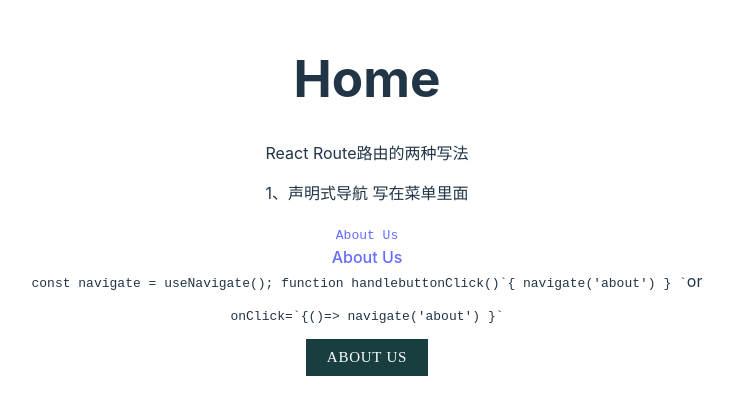
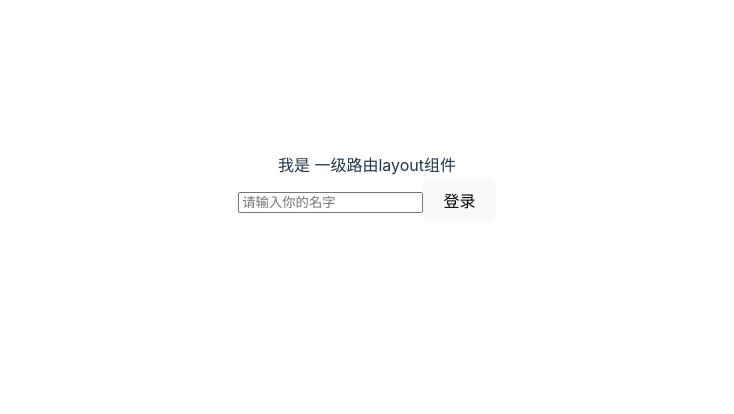
Before and after one commit to liyahuan/react-be-demo, a React (Vite) app: page / in a window 1280 px wide. Shown: the part 204-618 px from the top of the page, without its empty margins (273-1007 px from the left). Built offline with nearby package versions, Linux system fonts and the light colour scheme.

Commit message:
feat: useState and navigate route

```diff
--- a/src/Contact.tsx
+++ b/src/Contact.tsx
@@ -8,4 +8,4 @@
       </div>
     );
   }
-  export default Contact
+  export default Contact;
--- a/src/pages/About/index.tsx
+++ b/src/pages/About/index.tsx
@@ -1,7 +1,7 @@
-function About() {
-  return (
-    <h1>Welcome to yourname</h1>
+function About (){
+  return(
+    <h1>我是内容 about</h1>
   )
 }
 
-export default About
+export default About;
--- /dev/null
+++ b/src/pages/Board/index.tsx
@@ -0,0 +1,12 @@
+import { useParams } from "react-router-dom";
+
+function Board (){
+  const params = useParams();
+  const query = params.query
+  return(
+    <h1>
+      我是内容 Board: {query}
+    </h1>
+  )
+}
+export default Board;
--- a/src/pages/Home/index.tsx
+++ b/src/pages/Home/index.tsx
@@ -15,7 +15,7 @@
         <code><Link to="about">About Us</Link></code>
       </div>
       <Link to="about">About Us</Link>
-       <div>
+      <div>
         <code>
           const navigate = useNavigate();
           function handlebuttonClick()`{`{
@@ -32,6 +32,9 @@
           </code>
         </pre>
       </div>
+      <form action="">
+        <input type="text" />
+      </form>
       <Button  onClick={handlebuttonClick} label="About Us"></Button>
     </div>
   );
--- /dev/null
+++ b/src/pages/Layout/index.tsx
@@ -0,0 +1,37 @@
+import { useState } from "react";
+import { Link, Navigate, Outlet, useNavigate } from "react-router-dom"
+
+function Layout (){
+  const [name, setName] = useState('')
+
+  const navigate = useNavigate();
+  function handlebuttonClick(){
+    event?.preventDefault();
+    navigate(`board${name}`)
+  }
+  return(
+    <div>
+      我是 一级路由layout组件
+      {/* <div>
+        <ul>
+          <li>
+            <Link to='/'>面板</Link>
+            </li>
+          <li>
+          <Link to="/about">关于</Link>
+          </li>
+        </ul>
+      </div> */}
+
+      {/* <Outlet/> */}
+      <form action="">
+        <input value={name} onChange={e => setName(e.target.value)} type="text" placeholder="请输入你的名字" />
+        <button onClick={handlebuttonClick}>登录</button>
+        <p>{name}</p>
+
+      </form>
+    </div>
+  )
+
+}
+export default Layout;
```
Also changed, not shown: src/router/index.tsx (+11 -13 lines).
